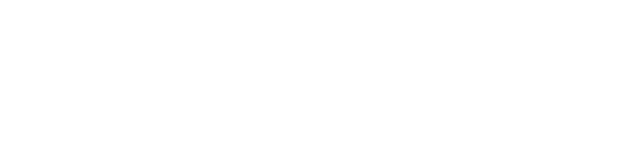
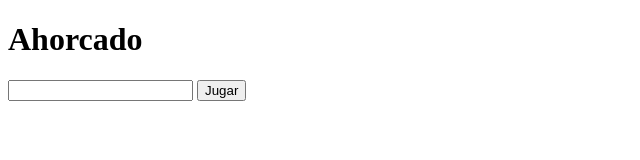
Before and after one commit to LauCaro15/TallerFrontEnd, a plain HTML site: page parcial/index.html in a window 1280 px wide. Shown: the whole page, without its empty margins (0-640 px from the left). Drawn offline with Linux system fonts and the light colour scheme.

Commit message:
Poner palabra

```diff
--- a/parcial/index.html
+++ b/parcial/index.html
@@ -7,6 +7,10 @@
     <title>Parcial 1</title>
 </head>
 <body>
-
+    <h1>Ahorcado</h1>
+    <div class="conteiner">
+		<input type="text" id="palabra">
+		<button name="Calcular" onclick="calcular()">Jugar</button>
+	</div>
 </body>
 </html>
```
